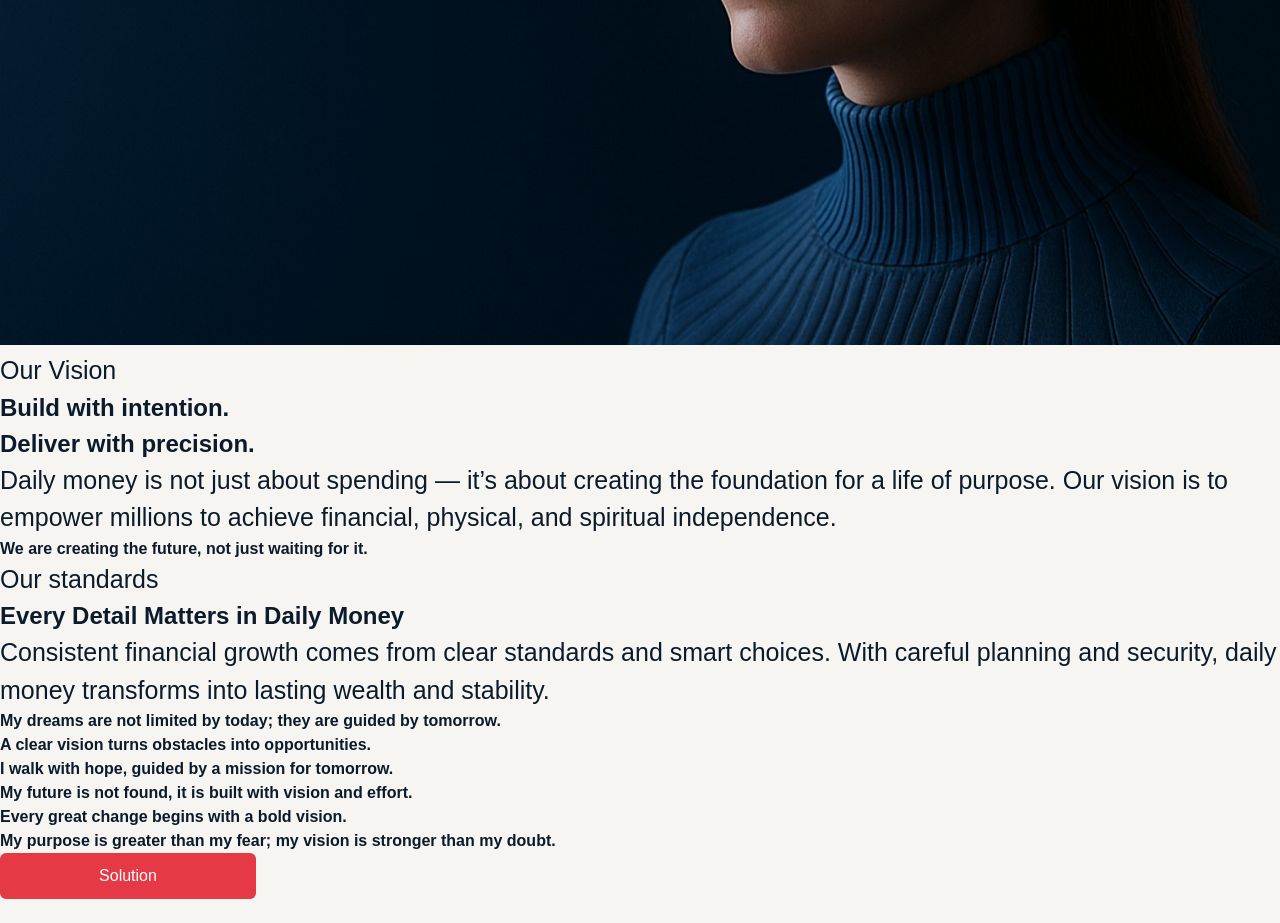
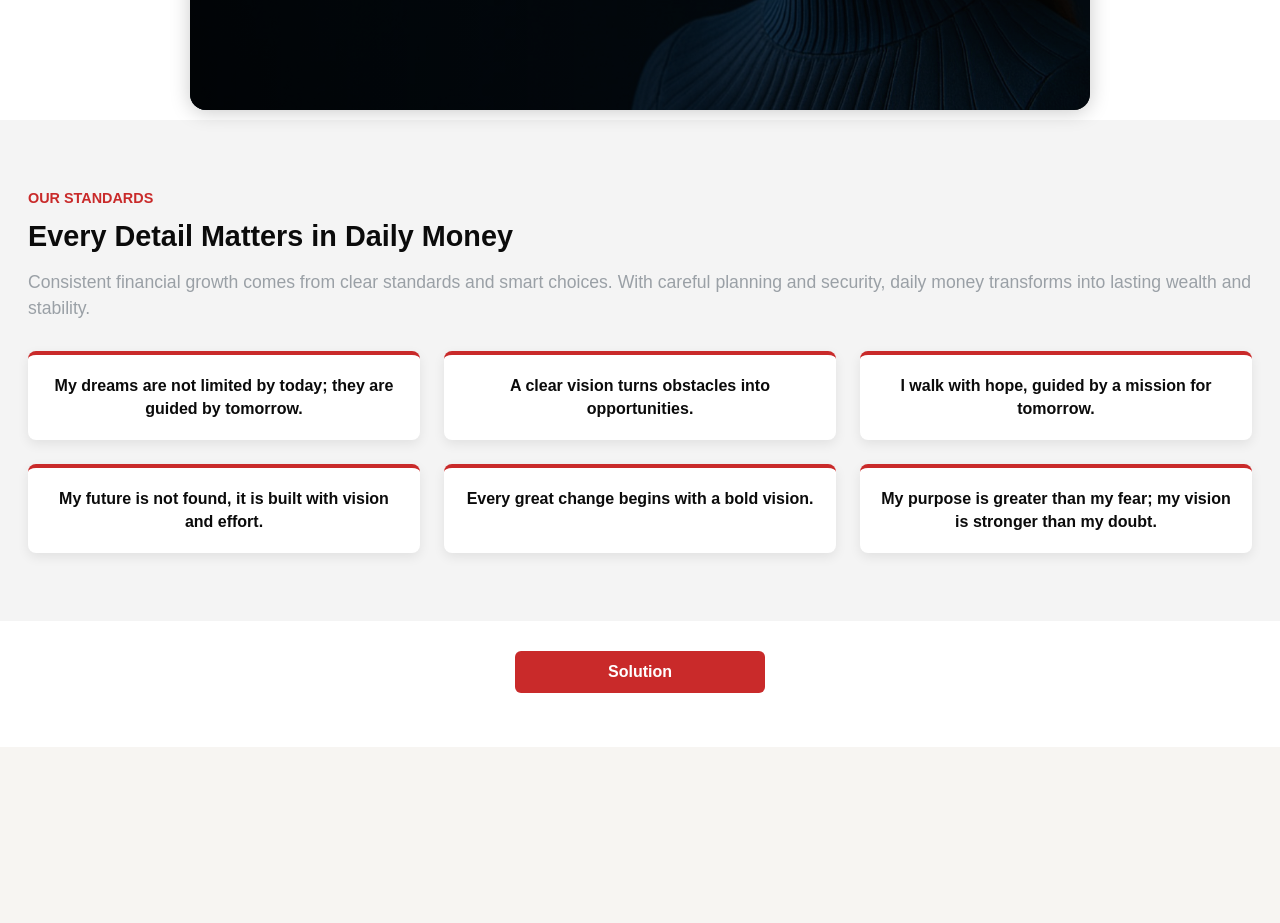
Before and after one commit to six-sigma-solutions/DailyMoney, a React (Vite) app: page /visionmission in a window 1280 px wide. Shown: the part 580-1503 px from the top of the page. After the commit the page ends 1327 px from the top, so only its background shows below. Built offline with nearby package versions, Linux system fonts and the light colour scheme.

Commit message:
Update Visionmission.css

```diff
--- a/src/components/visionmission/Visionmission.css
+++ b/src/components/visionmission/Visionmission.css
@@ -1,219 +1,214 @@
-/* Reset & base */
-:root {
-  --accent: #c92a2a;
-  --muted: #9aa0a6;
-  --max-width: 1320px;
-}
-
-* {
+/* Reset & base - Scoped to the component */
+.dm-vsn-main-content * {
   box-sizing: border-box;
   margin: 0;
   padding: 0;
 }
-
-html, body {
-  height: 100%;
-  font-family: Montserrat, Arial, sans-serif;
+.dm-vsn-main-content {
+  background: var(--dm-vsn-bg, #ffffff);
+  font-family: 'Montserrat', Arial, sans-serif;
+  color: #111;
+  min-height: 100vh;
 }
 
-.vm-container {
-  max-width: var(--max-width);
+/* Custom CSS Variables for this component */
+.dm-vsn-main-content {
+  --dm-vsn-accent: #c92a2a;
+  --dm-vsn-muted: #9aa0a6;
+  --dm-vsn-bg: #ffffff;
+  --dm-vsn-dark: #0b0b0b;
+  --dm-vsn-max-width: 1320px;
+}
+
+.dm-vsn-container {
+  max-width: var(--dm-vsn-max-width);
   margin: 0 auto;
   padding: 28px;
 }
 
-/* HERO card (centered, rounded) */
-.vm-hero-card {
-  max-width: 1320px;
-  margin: 28px auto 0;
-  position: relative;
-  border-radius: 28px;
-  overflow: visible;
+/* HERO CARD STYLES */
+.dm-vsn-hero-card {
+  display: flex;
+  justify-content: center;
+  align-items: center;
+  padding:18px 10px 10px;
 }
 
-.vm-card-inner {
+.dm-vsn-card-inner {
+  width: 90vw;
+  max-width: 900px;
+  max-height: 80vh;
+  background: var(--dm-vsn-dark);
+  border-radius: 16px;
+  box-shadow: 0 2px 20px rgba(0, 0, 0, 0.21);
+  cursor: pointer;
+  overflow: hidden;
+  transition: box-shadow 0.35s ease;
   position: relative;
-  border-radius: 28px;
-  overflow: hidden;
-  box-shadow: 0 10px 30px rgba(2,6,12,0.06);
 }
 
-.vm-card-media {
+.dm-vsn-card-inner:hover {
+  box-shadow:
+    0 0 20px var(--dm-vsn-accent),
+    0 0 40px var(--dm-vsn-accent),
+    0 0 60px var(--dm-vsn-accent);
+}
+
+.dm-vsn-card-media {
   display: block;
   width: 100%;
-  height: 520px;
+  height: auto;
+  min-height: 300px;
   object-fit: cover;
-  object-position: right center;
-  filter: brightness(0.45) contrast(1);
+  opacity: 0.65;
 }
 
-.vm-card-overlay {
+.dm-vsn-card-overlay {
   position: absolute;
-  inset: 0;
+  top: 0;
+  left: 0;
+  width: 100%;
+  height: 100%;
+  padding: 40px 30px;
+  background: linear-gradient(90deg, rgba(0, 0, 0, 0.8) 0%, rgba(0, 0, 0, 0) 100%);
   display: flex;
   align-items: center;
-  z-index: 2;
-  padding-left: 48px;
 }
 
-.vm-card-text {
-  max-width: 720px;
-  padding: 56px;
-  border-radius: 12px;
+.dm-vsn-card-text {
+  max-width: 50%;
+  color: #fff;
+  /* FIX: Ensure content starts properly inside the overlay */
+  text-align: left;
+}
+
+.dm-vsn-card-text h1 {
+  font-size: 2.2rem;
+  line-height: 1.2;
+  font-weight: 700;
+  margin-bottom: 20px;
   color: #fff;
 }
 
-.vm-kicker {
-  font-size: 13px;
-  color: rgba(255,255,255,0.66);
-  margin-bottom: 12px;
+.dm-vsn-kicker {
+  text-transform: uppercase;
+  font-size: 0.85rem;
   font-weight: 600;
+  color: var(--dm-vsn-accent);
+  margin-bottom: 6px;
 }
 
-.vm-card-text h1 {
-  font-family: "Playfair Display", serif;
-  color: var(--accent);
-  font-weight: 400;
-  font-size: 48px;
-  line-height: 1.02;
-  margin: 0 0 18px;
+.dm-vsn-lead {
+  font-size: 1.1rem;
+  margin-bottom: 20px;
+  color: #ccc;
 }
 
-.vm-lead {
-  color: #d0d0d0;
-  font-size: 18px;
-  line-height: 1.7;
-  max-width: 60ch;
+.dm-vsn-tagline {
+  font-size: 0.9rem;
+  color: #fff;
+  padding: 10px;
+  border-left: 3px solid var(--dm-vsn-accent);
 }
 
-/* features strip overlapping bottom of card */
-.vm-card-features {
-  position: relative;
+/* STANDARDS SECTION STYLES */
+.dm-vsn-standards {
+  background: #f4f4f4;
+  padding: 40px 0;
+}
+
+.dm-vsn-standards .dm-vsn-h2 {
+    font-size: 1.8rem;
+    font-weight: 600;
+    color: var(--dm-vsn-dark);
+    margin-bottom: 10px;
+}
+.dm-vsn-standards .dm-vsn-muted {
+    color: var(--dm-vsn-muted);
+}
+.dm-vsn-standards .dm-vsn-small {
+    font-size: 0.9rem;
+}
+
+.dm-vsn-grid-features {
   display: grid;
   grid-template-columns: repeat(3, 1fr);
-  gap: 0;
-  margin-top: -40px;
-  padding: 22px;
-  border-radius: 12px;
-  margin-left: 28px;
-  margin-right: 28px;
-  z-index: 3;
+  gap: 1.5rem;
+  margin-top: 30px;
+}
+
+.dm-vsn-feature {
+  background: var(--dm-vsn-bg);
+  padding: 20px;
+  border-radius: 8px;
+  box-shadow: 0 4px 12px rgba(0, 0, 0, 0.08);
+  border-top: 4px solid var(--dm-vsn-accent);
+  text-align: center;
+}
+
+.dm-vsn-feature h4 {
+  font-size: 1rem;
+  font-weight: 600;
+  color: var(--dm-vsn-dark);
+  margin: 0;
+  line-height: 1.4;
+}
+
+/* ACTION BUTTON STYLES */
+.dm-vsn-action-section {
+    padding: 30px 1rem;
+    text-align: center;
+}
+.dm-vsn-animated-btn {
+  background: var(--dm-vsn-accent);
+  color: white;
+  border: none;
+  padding: 12px 24px;
+  font-size: 1rem;
+  font-weight: 600;
+  border-radius: 6px;
+  cursor: pointer;
+  transition: transform 0.2s;
+}
+.dm-vsn-animated-btn:hover {
+    transform: scale(1.05);
+    opacity: 0.9;
+}
+.dm-vsn-spacer {
+    display: block;
+    height: 60px;
 }
 
 
-.vm-card-features .vm-col {
-  padding: 16px 24px;
-  color: #e6e6e6;
-  border-left: 1px solid rgba(255,255,255,0.06);
-}
-
-.vm-card-features .vm-col:first-child {
-  border-left: 0;
-}
-
-/* STANDARDS */
-.vm-standards {
-  padding: 56px 0;
-}
-
-.vm-kicker-small {
-  color: #6b6b6b;
-  font-size: 13px;
-  margin-bottom: 10px;
-}
-
-.vm-standards h2 {
-  font-family: "Playfair Display", serif;
-  color: var(--accent);
-  font-weight: 400;
-  margin: 6px 0 12px;
-  font-size: 32px;
-}
-
-.vm-grid-features {
-  display: grid;
-  grid-template-columns: repeat(3, 1fr);
-  gap: 1.5rem;
-  padding: 1rem 0;
-  margin-top: 28px;
-}
-
-.vm-feature {
-  border-radius: 12px;
-  padding: 1.5rem;
-  box-shadow: 0 4px 10px rgba(0,0,0,0.05);
-  transform: translateY(20px);
-  opacity: 0;
-  animation: vm-fadeSlideUp 0.6s forwards;
-}
-
-.vm-feature:nth-child(1) { animation-delay: 0.1s; }
-.vm-feature:nth-child(2) { animation-delay: 0.2s; }
-.vm-feature:nth-child(3) { animation-delay: 0.3s; }
-.vm-feature:nth-child(4) { animation-delay: 0.4s; }
-.vm-feature:nth-child(5) { animation-delay: 0.5s; }
-.vm-feature:nth-child(6) { animation-delay: 0.6s; }
-
-@keyframes vm-fadeSlideUp {
-  to {
-    transform: translateY(0);
-    opacity: 1;
+/* Media Queries */
+@media (max-width: 900px) {
+  .dm-vsn-card-overlay {
+    /* Change gradient direction to be bottom-up for mobile stack */
+    background: linear-gradient(0deg, rgba(0, 0, 0, 0.9) 0%, rgba(0, 0, 0, 0.4) 50%, rgba(0, 0, 0, 0.1) 100%);
+    padding: 20px;
+    align-items: flex-end;
+  }
+  .dm-vsn-card-text {
+    max-width: 100%;
+    /* FIX: Center text block when it takes full width */
+    text-align: center;
+  }
+  .dm-vsn-card-text h1 {
+    font-size: 1.8rem;
+  }
+  .dm-vsn-grid-features {
+    grid-template-columns: repeat(2, 1fr);
   }
 }
 
-.vm-feature h4 {
-  margin: 0;
-  font-weight: 600;
-  color: #2c3e50;
-}
-
-/* GRATITUDE BUTTON */
-.vm-gratitude-section {
-  display: flex;
-  justify-content: center;
-  margin: 2rem 0;
-}
-
-.vm-animated-btn {
-  border: none;
-  border-radius: 25px;
-  color: white;
-  padding: 0.75rem 2rem;
-  font-size: 1.25rem;
-  cursor: pointer;
-  animation: vm-pulse 2s infinite;
-  transition: background-color 0.3s ease;
-}
-
-.vm-animated-btn:hover {
-  background-color: #c92a2a;
-}
-
-@keyframes vm-pulse {
-  0%, 100% {
-    box-shadow: 0 0 0 0 rgba(0, 123, 255, 0.7);
+@media (max-width: 600px) {
+  .dm-vsn-grid-features {
+    grid-template-columns: 1fr;
   }
-  50% {
-    box-shadow: 0 0 15px 10px rgba(0, 123, 255, 0);
+  .dm-vsn-hero-card {
+    padding-top: 60px;
+  }
+  .dm-vsn-card-text h1 {
+    font-size: 1.5rem;
   }
 }
-
-/* Responsive */
-@media (max-width: 900px) {
-  .vm-card-overlay {
-    padding-left: 24px;
-    justify-content: center;
-    text-align: center;
-  }
-  .vm-card-text {
-    padding: 32px;
-  }
-  .vm-card-features {
-    grid-template-columns: 1fr;
-    margin-left: 0;
-    margin-right: 0;
-  }
-  .vm-grid-features {
-    grid-template-columns: 1fr;
-  }
-}
```
